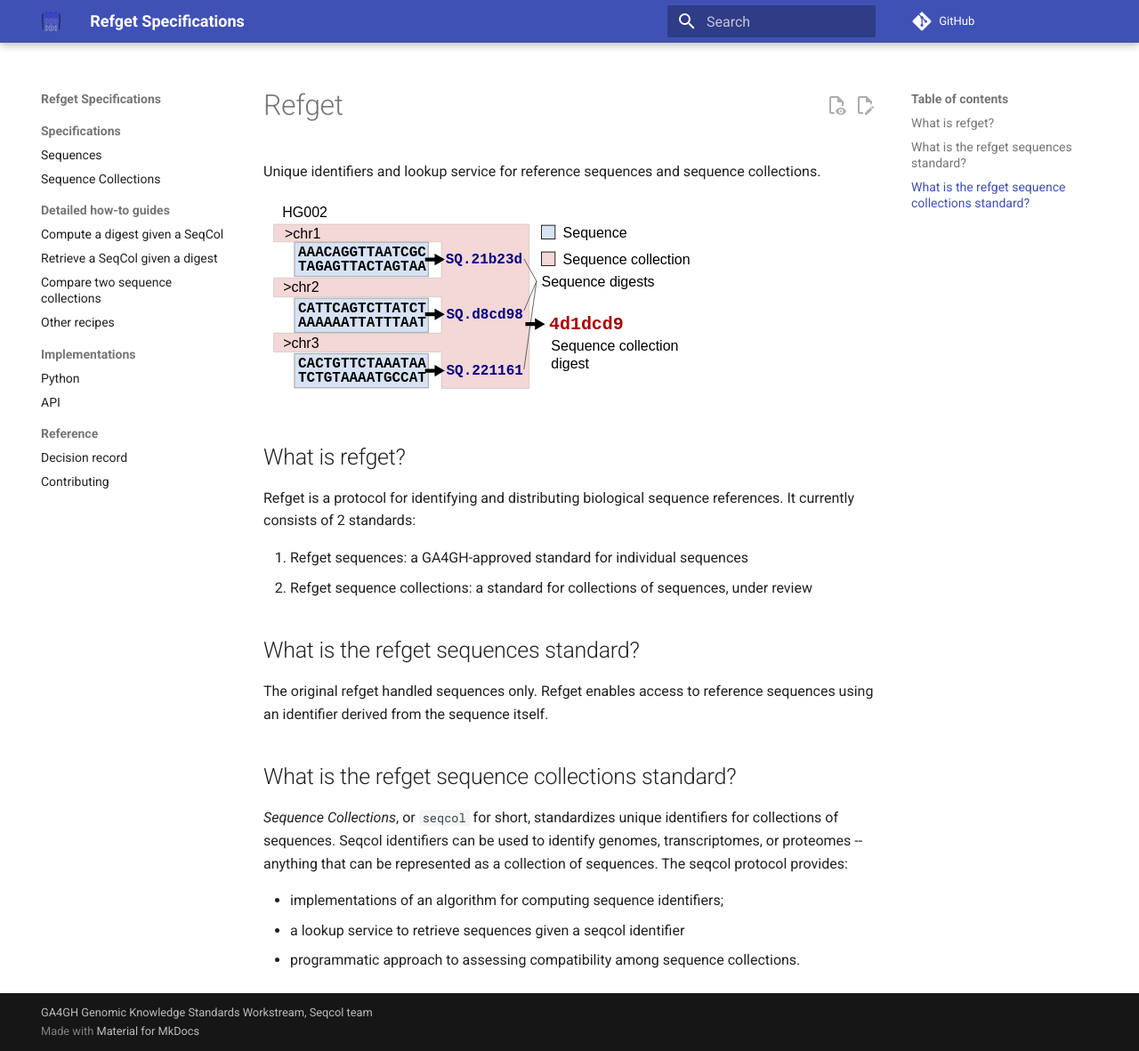
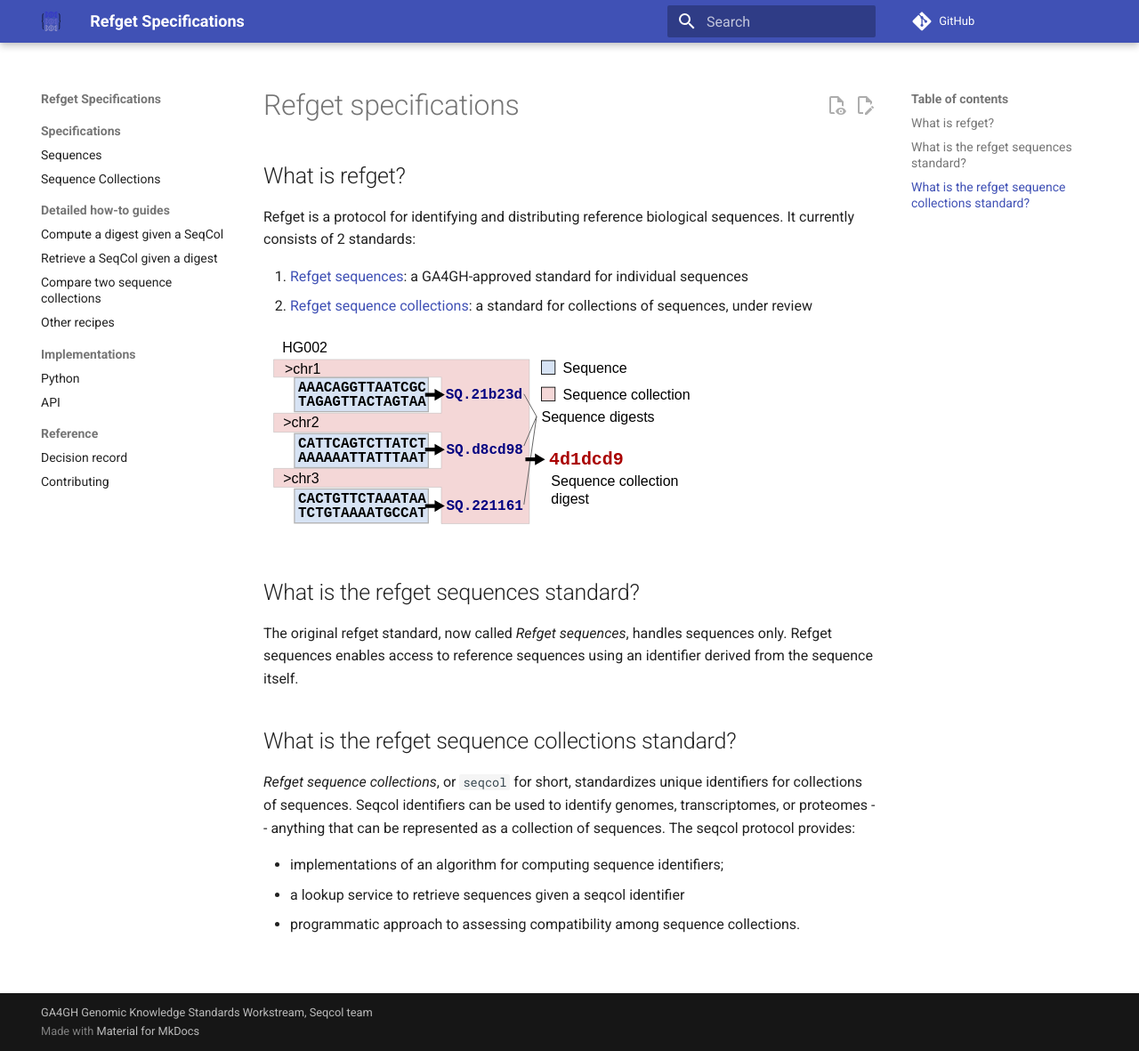
Before and after one commit to ga4gh/refget, an MkDocs documentation site: the page built from docs/README.md, in a window 1280 px wide and 1181 px high. Shown: the whole window at 89% size. Built offline with MkDocs 1.6.1 and Material for MkDocs 9.7.7, drawn with Linux system fonts in a browser that asks for light colours; comment, search, counter and statistics services are not loaded.

Commit message:
minor cleanup

```diff
--- a/docs/README.md
+++ b/docs/README.md
@@ -1,25 +1,25 @@
-# Refget
+# Refget specifications
 
-Unique identifiers and lookup service for reference sequences and sequence collections.
+## What is refget?
+
+Refget is a protocol for identifying and distributing reference biological sequences.
+It currently consists of 2 standards:
+
+1. [Refget sequences](sequences.md): a GA4GH-approved standard for individual sequences
+2. [Refget sequence collections](seqcol.md): a standard for collections of sequences, under review
 
 <img src="img/seqcol_abstract_simple.svg" alt="Refget abstract" class="img-responsive">
 
 
-## What is refget?
-
-
-Refget is a protocol for identifying and distributing biological sequence references. It currently consists of 2 standards:
-
-1. Refget sequences: a GA4GH-approved standard for individual sequences
-2. Refget sequence collections: a standard for collections of sequences, under review
-
 ## What is the refget sequences standard?
 
-The original refget handled sequences only. Refget enables access to reference sequences using an identifier derived from the sequence itself.
+The original refget standard, now called *Refget sequences*, handles sequences only.
+Refget sequences enables access to reference sequences using an identifier derived from the sequence itself.
+
 
 ## What is the refget sequence collections standard?
 
-*Sequence Collections*, or `seqcol` for short, standardizes unique identifiers for collections of sequences. Seqcol identifiers can be used to identify genomes, transcriptomes, or proteomes -- anything that can be represented as a collection of sequences. The seqcol protocol provides:
+*Refget sequence collections*, or `seqcol` for short, standardizes unique identifiers for collections of sequences. Seqcol identifiers can be used to identify genomes, transcriptomes, or proteomes -- anything that can be represented as a collection of sequences. The seqcol protocol provides:
 
 - implementations of an algorithm for computing sequence identifiers;
 - a lookup service to retrieve sequences given a seqcol identifier
```
Also changed, not shown: docs/contributing.md (+1 -1 lines).
